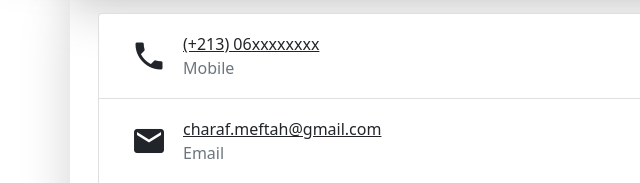
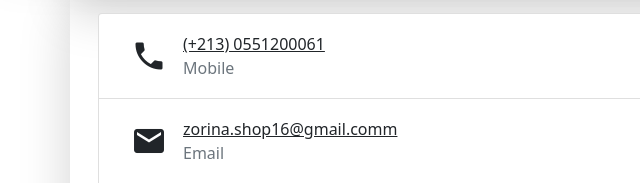
Before and after one commit to boutiqueines/boutiqueines.github.io, a plain HTML site: page index.html in a window 1280 px wide. Shown: the part 421-604 px from the top of the page, 0-640 px from the left. Drawn offline with nearby package versions, Linux system fonts and the light colour scheme.

Commit message:
Add files via upload

```diff
--- a/index.html
+++ b/index.html
@@ -62,14 +62,14 @@
                         <div class="list-group-item d-flex align-items-center">
                             <span class="material-icons md-36 m-3">phone</span>
                             <div class="flex-fill pl-3 pr-3">
-                                <div class=" ml-3"><a href="tel:0698814132" class="text-dark font-weight-600">(+213) 06xxxxxxxx</a></div>
+                                <div class=" ml-3"><a href="tel:0551200061" class="text-dark font-weight-600">(+213) 0551200061</a></div>
                                 <div class="text-muted fs-13px">Mobile</div>
                             </div>
                         </div>
                         <div class="list-group-item d-flex align-items-center">
                             <span class="material-icons md-36 m-3">email</span>
                             <div class="flex-fill pl-3 pr-3">
-                                <div class=" ml-3"><a href="mailto:charaf.meftah@gmail.com" class="text-dark font-weight-600">charaf.meftah@gmail.com</a></div>
+                                <div class=" ml-3"><a href="mailto:zorina.shop16@gmail.com" class="text-dark font-weight-600">zorina.shop16@gmail.comm</a></div>
                                 <div class="text-muted fs-13px">Email</div>
                             </div>
                         </div>
```
